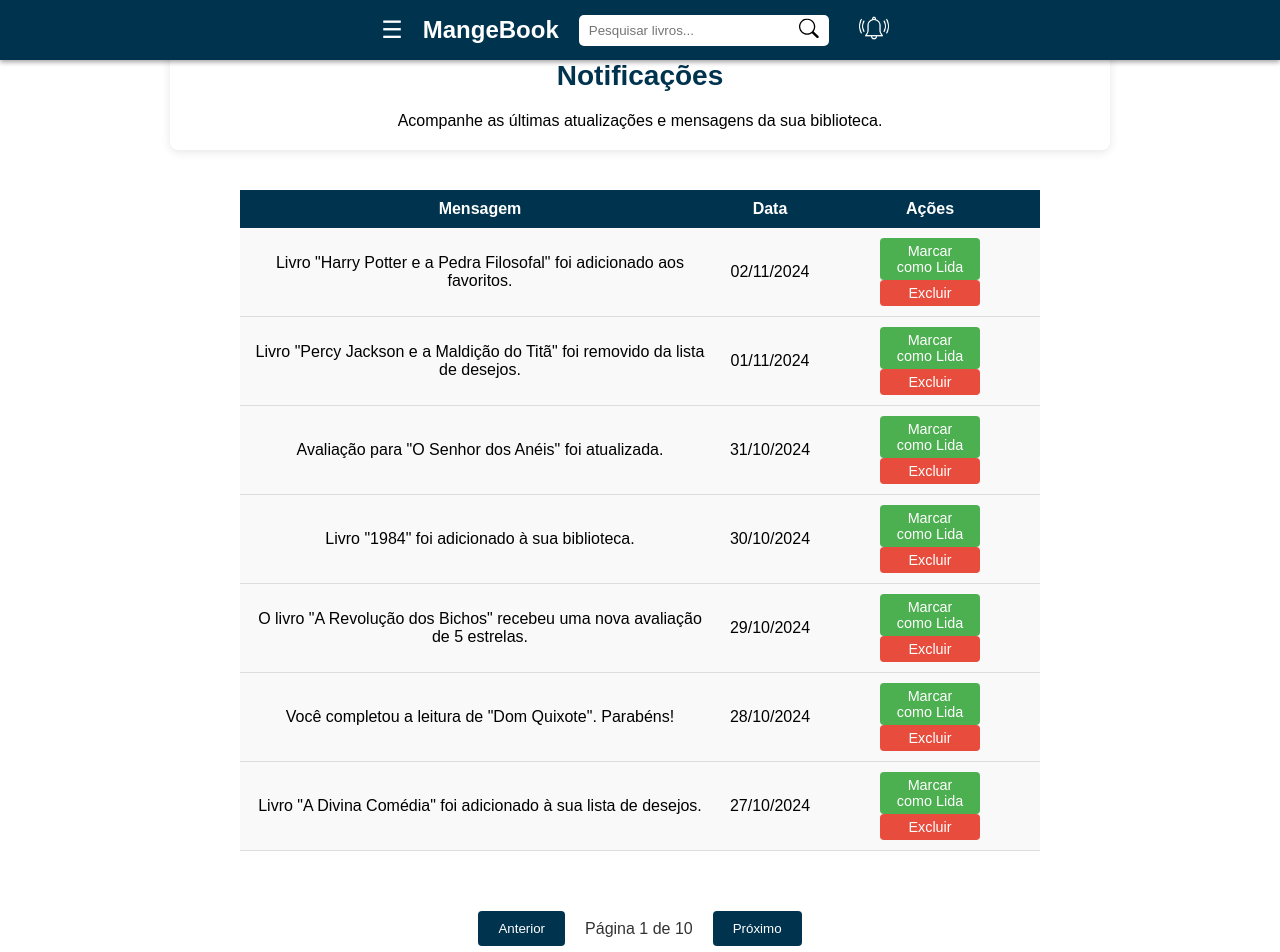
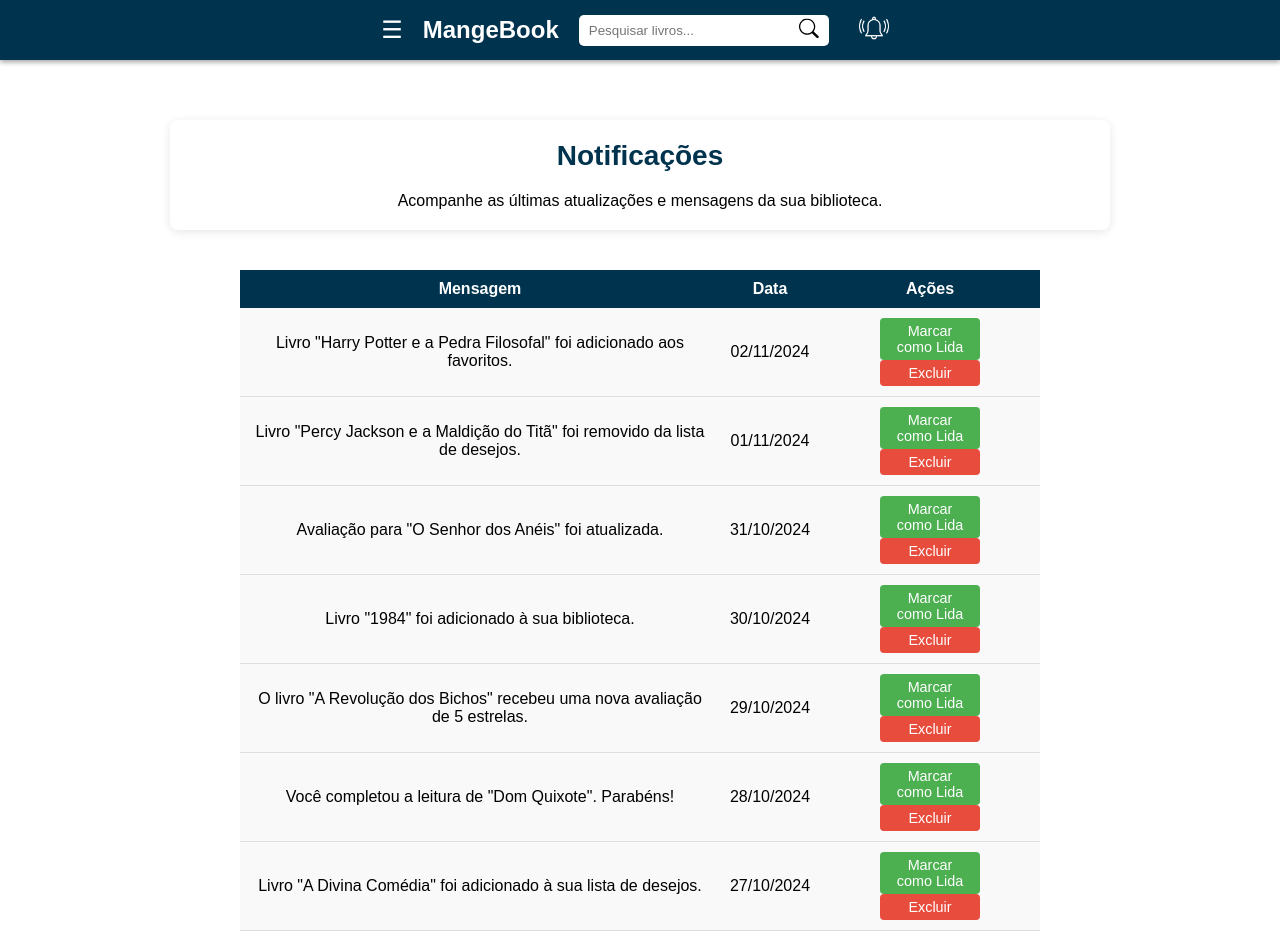
Before and after one commit to LucasSantino/MangeBook, a Vue app in the folder libraryFrontend/user-frontend/: page /notifica in a window 1280 px wide. Shown: the top 952 px of the page. Built offline with nearby package versions, Linux system fonts and the light colour scheme.

Commit message:
Update Notifica.vue
alteração no espaçamento da paginação em relação ao footer

```diff
--- a/libraryFrontend/user-frontend/src/views/Notifica.vue
+++ b/libraryFrontend/user-frontend/src/views/Notifica.vue
@@ -104,7 +104,7 @@
     margin-top: 20px;
   }
 
-  /* Resto dos estilos permanece o mesmo */
+
   .main {
     margin-top: 70px;
     padding: 10px;
@@ -118,7 +118,7 @@
     padding: 20px;
     text-align: center;
     margin: 20px auto;
-    margin-top: 40px;
+    margin-top: 120px;
     width: 100%;
     max-width: 940px;
   }
@@ -134,6 +134,7 @@
     display: flex;
     justify-content: center;
     padding: 20px;
+    margin-bottom: 40px;
   }
 
   .tabela-container {
@@ -220,11 +221,13 @@
     background-color: #0056b3;
   }
 
-  .pagination span {
-    margin: 0 15px;
-    color: #333;
-  }
-
+  .pagination {
+  display: flex;
+  justify-content: center;
+  align-items: center;
+  margin-top: 40px;
+  margin-bottom: 80px; /* Aumentando a margem inferior */
+}
   .footer {
     background-color: #00334e;
     color: white;
```
